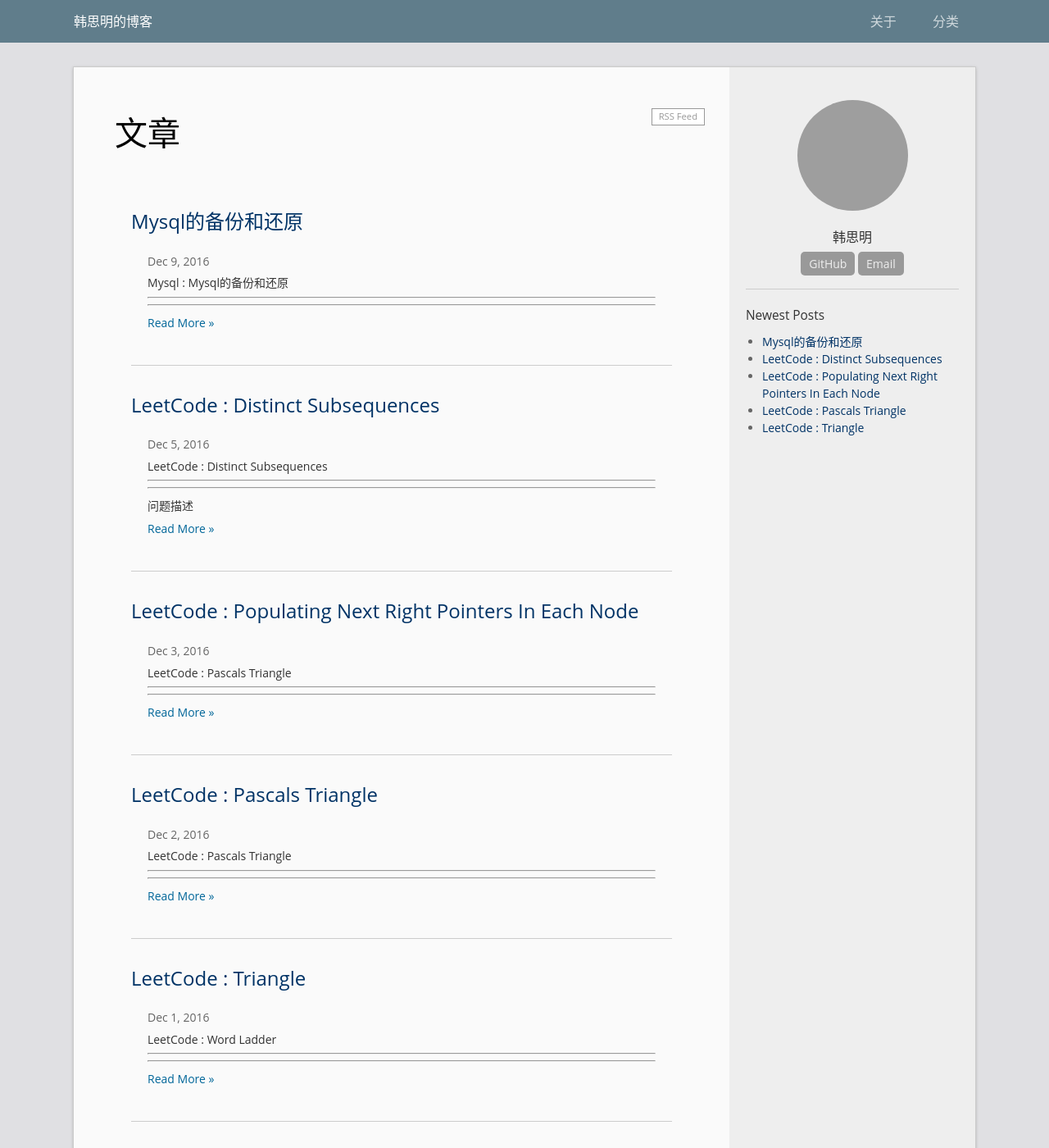
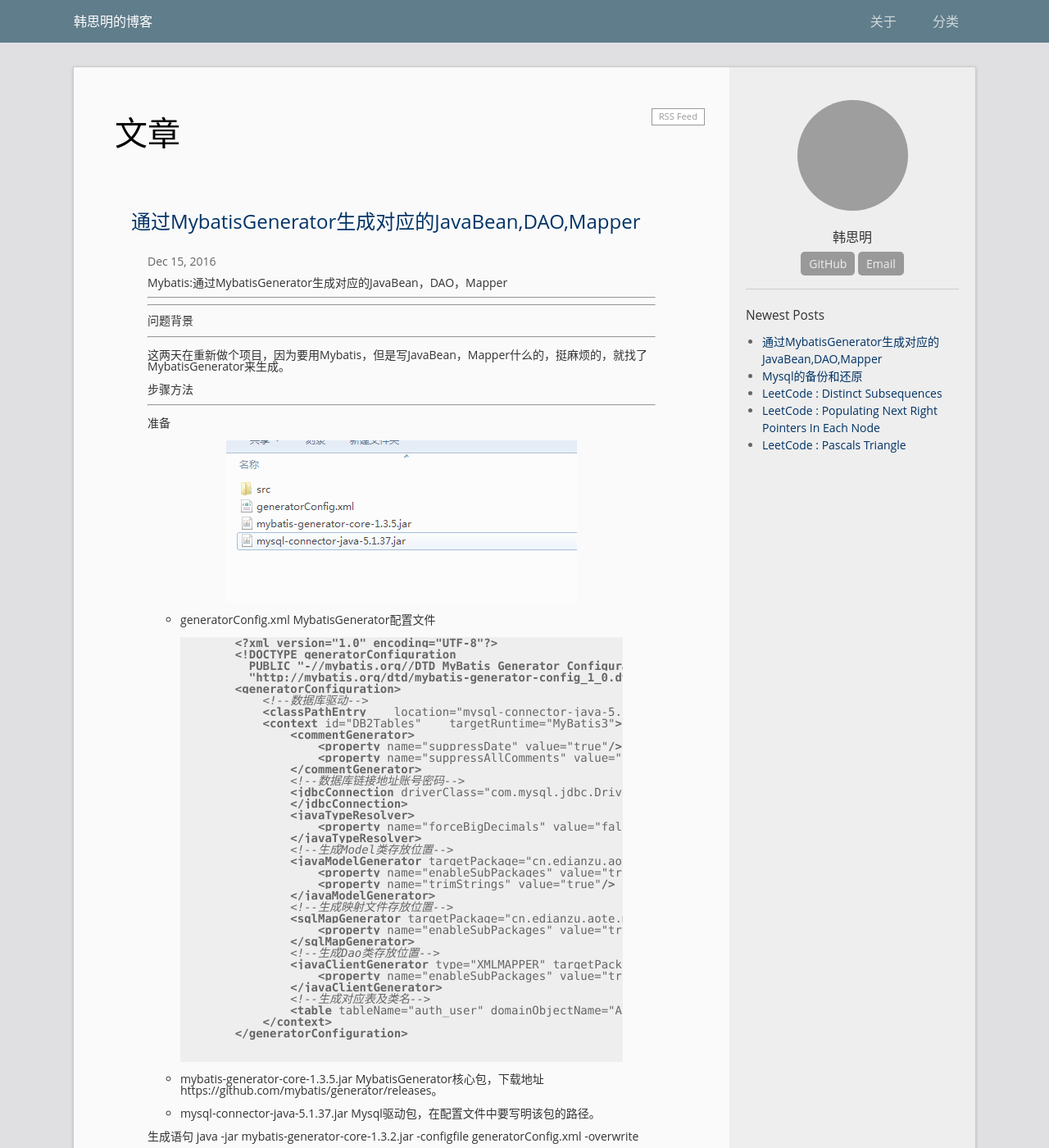
Before and after one commit to hansiming/Blog, a Jekyll site: the page built from index.html, in a window 1280 px wide and 1400 px high. Shown: the whole window at 82% size. Built offline with Jekyll 4.4.1, drawn with Linux system fonts in a browser that asks for light colours; the list of posts is cut into pages by our own code; some of the changed text lies outside the part shown; grey boxes are pictures that could not be loaded.

Commit message:
update mybatis

```diff
--- a/_posts/2016-12-15 通过MybatisGenerator生成对应的JavaBean,DAO,Mapper.md
+++ b/_posts/2016-12-15-MybatisGenerator.md
@@ -2,10 +2,10 @@
 layout: post
 title:  "通过MybatisGenerator生成对应的JavaBean,DAO,Mapper"
 date:   2016-12-15 22:22:23
-categories: mysql
+categories: mybatis
 permalink: /archivers/mybatis_generator
 ---
-# Mybatis 通过MybatisGenerator生成对应的JavaBean，DAO，Mapper
+# Mybatis:通过MybatisGenerator生成对应的JavaBean，DAO，Mapper
 ----
 ----
 
```
